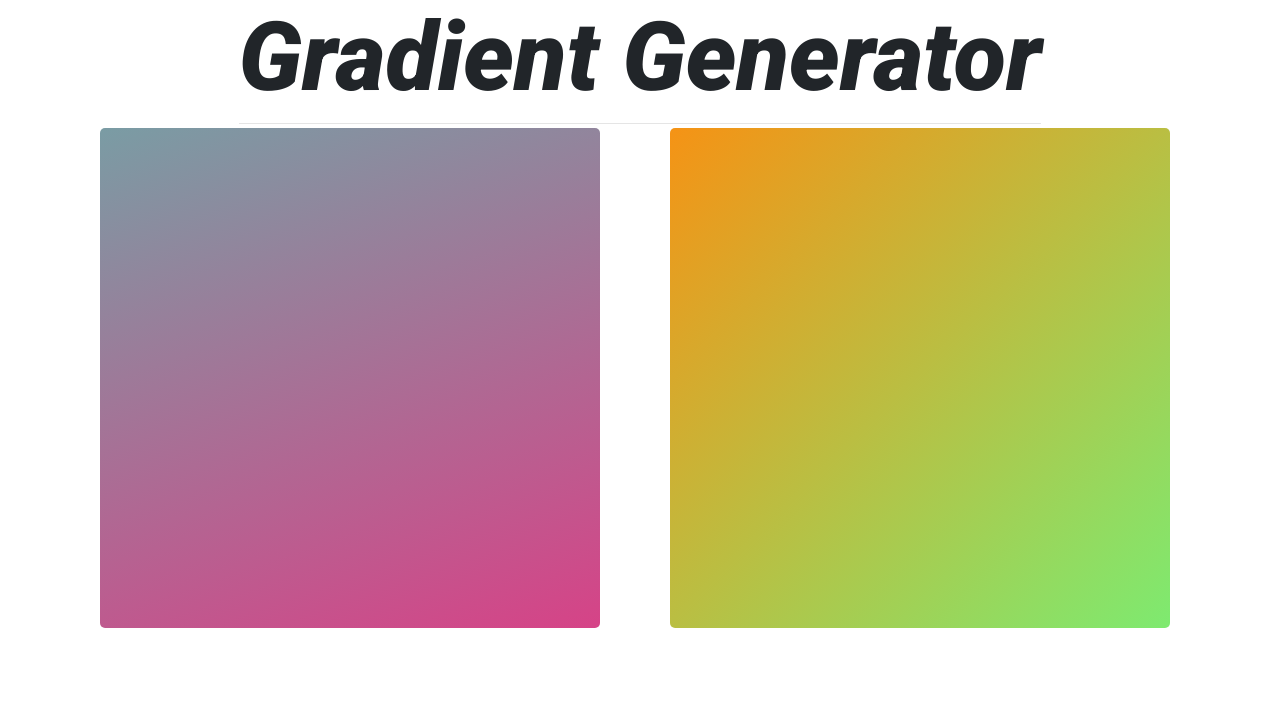
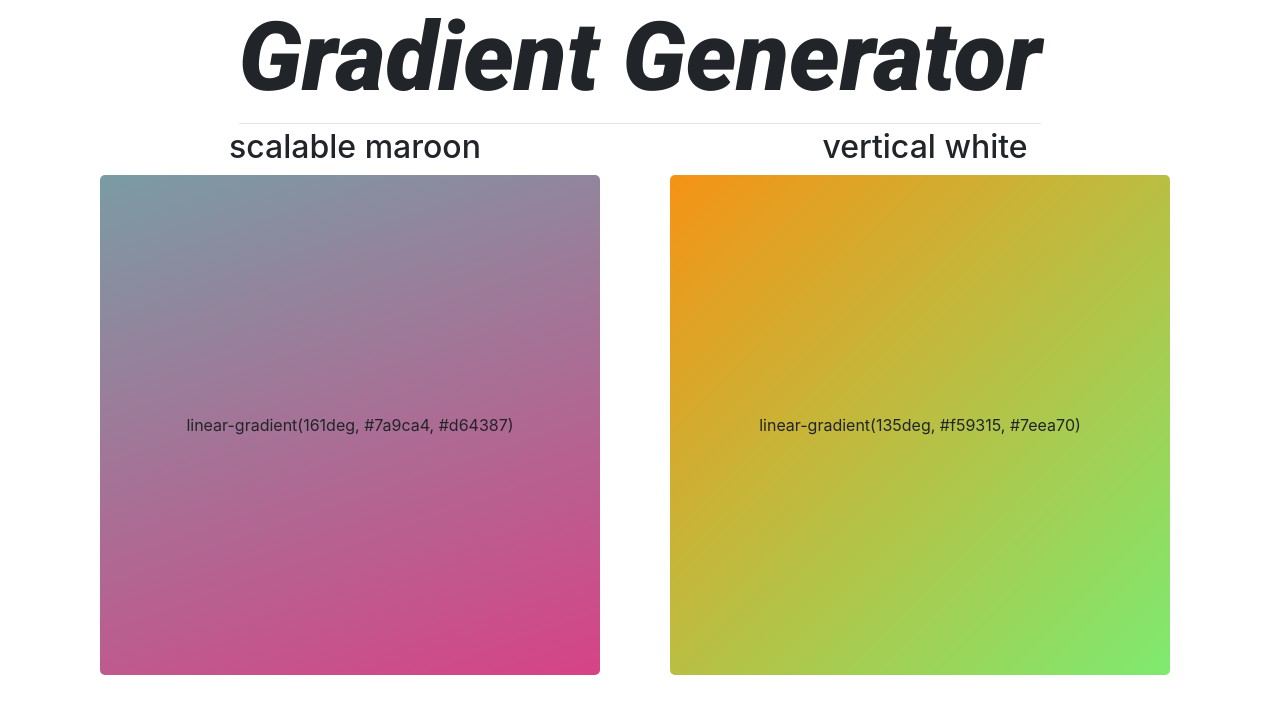
Before and after one commit to kennja05/gradient-generator, a React (Create React App) app: page / in a window 1280 px wide. Shown: the top 714 px of the page. Built offline with nearby package versions, Linux system fonts and the light colour scheme.

Commit message:
implement faker for gradient names

```diff
--- a/package.json
+++ b/package.json
@@ -7,6 +7,7 @@
     "@testing-library/react": "^9.5.0",
     "@testing-library/user-event": "^7.2.1",
     "bootstrap": "^4.5.0",
+    "faker": "^4.1.0",
     "react": "^16.13.1",
     "react-bootstrap": "^1.3.0",
     "react-dom": "^16.13.1",
--- a/src/App.js
+++ b/src/App.js
@@ -1,4 +1,6 @@
 import React from 'react';
+import Faker from 'faker'
+
 import Title from './Title'
 import Gradient from './Gradient'
 import './App.css';
@@ -22,6 +24,10 @@ class App extends React.Component {
     return Math.floor(Math.random() * 360)
   }
 
+  generateName = () => {
+    return `${Faker.company.bsAdjective()} ${Faker.commerce.color()}`
+  }
+
   render(){
     return (
       <div className="App">
@@ -29,10 +35,10 @@ class App extends React.Component {
           <div className='container'>
             <div className='row'>
               <div className='col-sm-6'>
-                <Gradient rotation={this.generateRotation()} colors={this.generateColorList()}/>
+                <Gradient name={this.generateName()} rotation={this.generateRotation()} colors={this.generateColorList()}/>
               </div>
               <div className='col-sm-6'>
-                <Gradient rotation={this.generateRotation()} colors={this.generateColorList()}/>
+                <Gradient name={this.generateName()} rotation={this.generateRotation()} colors={this.generateColorList()}/>
               </div>
             </div>
           </div>
--- a/src/Gradient.js
+++ b/src/Gradient.js
@@ -5,15 +5,20 @@ export default class Gradient extends React.Component {
 
 
     render(){
+        const {rotation, colors, name} = this.props
         const Gradient = styled.div`
         height: 500px;
         width: 500px;
         border-radius: 5px;
-        background: linear-gradient(${this.props.rotation}deg, ${this.props.colors[0]}, ${this.props.colors[1]});
+        background: linear-gradient(${rotation}deg, ${colors[0]}, ${colors[1]});
+        display: flex;
+        justify-content: center;
+        flex-direction: column;
         `
         return(
             <div className='container'>
-                <Gradient />
+                <h2>{name}</h2>
+                <Gradient>{`linear-gradient(${rotation}deg, ${colors[0]}, ${colors[1]})`}</Gradient>
             </div>
         )
     }
```
Also changed, not shown: 1 other file (tests, documents, lock files or other folders).
